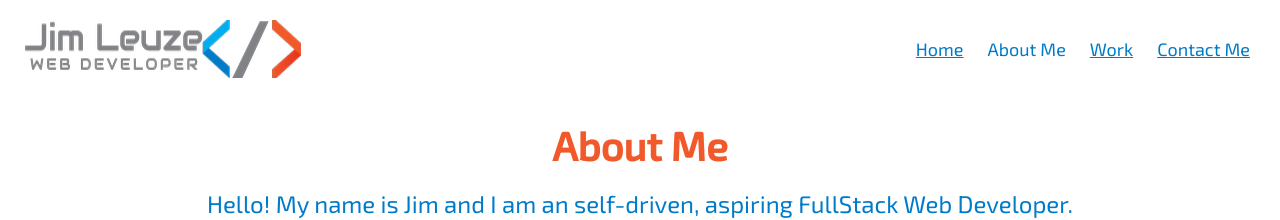
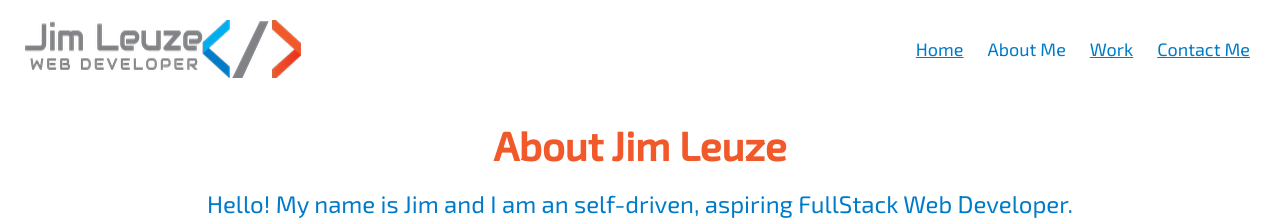
Before and after one commit to Jamesleuze55/portfolio-website, a plain HTML site: page about.html in a window 1280 px wide. Shown: the top 220 px of the page. Drawn offline with nearby package versions, Linux system fonts and the light colour scheme.

Commit message:
Changed title of about and contact page
If applied, line 41 about.html file was changed from "about me" to "About Jim Leuze", also the contact.html file on line 39 title was changed from "Contact Information" to "Contact Jim  Leuze".

```diff
--- a/about.html
+++ b/about.html
@@ -38,7 +38,7 @@
   <div>
     <div class="profile__about">
       <div class="about_text">
-      <h1>About Me</h1>
+      <h1>About Jim Leuze</h1>
         <p>Hello!  My name is Jim and I am an self-driven, aspiring FullStack Web Developer.<p>
         <p>I am looking to build my portfolio as well as sharpen my skills and continue to learn everything<p>
         <p>coding has to offer.  I'm from the United States, orignally from Chicago, Illinois and transplanted<p>
```
Also changed, not shown: contact.html (+1 -1 lines).
